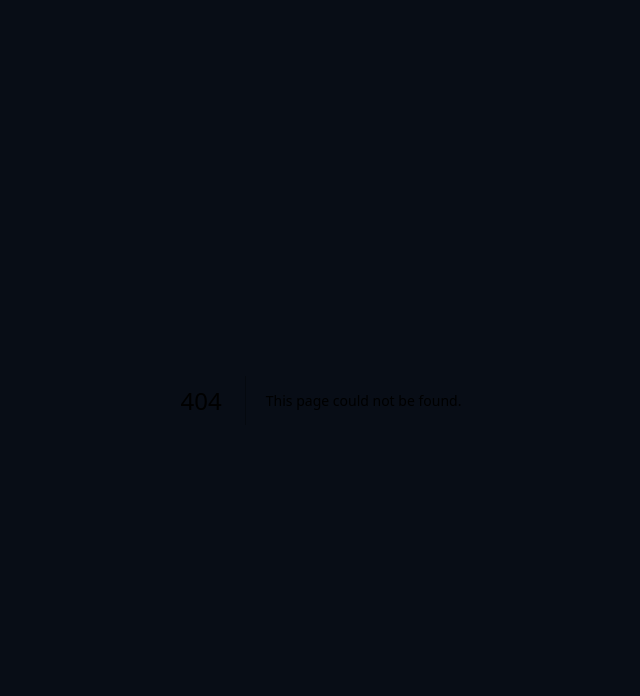
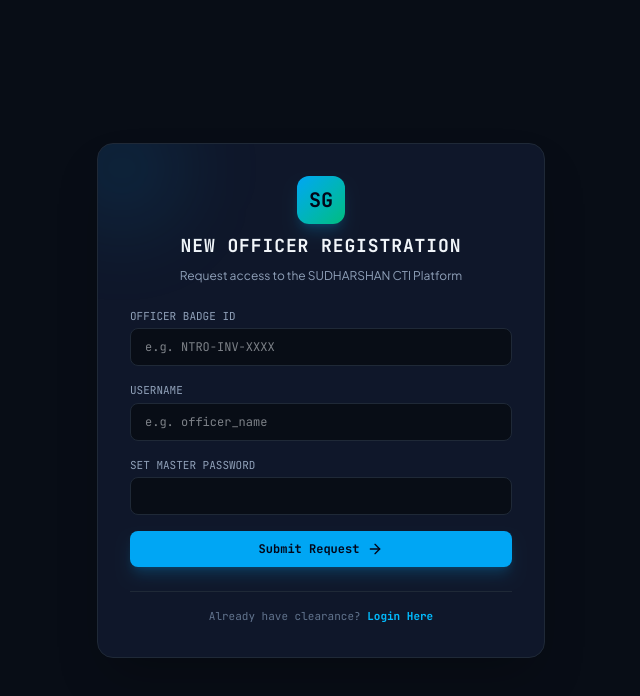
Before and after one commit to AadarshSoni24/Hackbios-Sudharshan, a Next.js app in the folder Cyber_threat/frontend/: page /signup in a window 1280 px wide. Before the commit this address had no page. Shown: the top 696 px of the page, without its empty margins (319-959 px from the left). Built offline with nearby package versions, Linux system fonts and the light colour scheme.

Commit message:
Added signup page and updated login page links

```diff
--- a/Cyber_threat/frontend/app/login/page.tsx
+++ b/Cyber_threat/frontend/app/login/page.tsx
@@ -75,6 +75,13 @@ export default function LoginPage() {
         <div className="pt-4 border-t border-[#1F2937] text-center text-[10px] font-mono text-slate-500">
           SECURE 2FA ENFORCED · SINGLE-ROLE ANALYST ACCESS
         </div>
+
+        <div className="text-center text-[11px] font-mono">
+          <span className="text-slate-500">New Officer? </span>
+          <button onClick={() => router.push("/signup")} className="text-emerald-400 hover:text-emerald-300 font-bold">
+            Register Here
+          </button>
+        </div>
       </div>
     </div>
   )
--- /dev/null
+++ b/Cyber_threat/frontend/app/signup/page.tsx
@@ -0,0 +1,86 @@
+"use client"
+
+import { useState } from "react"
+import { useRouter } from "next/navigation"
+import { ArrowRight } from "lucide-react"
+
+export default function SignupPage() {
+  const router = useRouter()
+  const [badge, setBadge] = useState("")
+  const [username, setUsername] = useState("")
+  const [password, setPassword] = useState("")
+
+  function handleSignup(e: React.FormEvent) {
+    e.preventDefault()
+    // Mock signup, redirect to login
+    router.push("/login")
+  }
+
+  return (
+    <div className="min-h-screen bg-[#080D16] flex items-center justify-center p-4 font-sans text-slate-100">
+      <div className="w-full max-w-md bg-[#0F172A] border border-[#1F2937] rounded-2xl p-8 space-y-6 shadow-2xl relative overflow-hidden">
+        {/* Glow corner */}
+        <div className="absolute -top-10 -left-10 w-32 h-32 bg-sky-500/10 rounded-full blur-2xl" />
+
+        <div className="text-center space-y-2">
+          <div className="inline-flex h-12 w-12 rounded-xl bg-gradient-to-br from-sky-500 to-emerald-500 items-center justify-center font-mono font-bold text-slate-950 text-xl shadow-lg shadow-sky-500/20">
+            SG
+          </div>
+          <h1 className="text-lg font-mono font-bold tracking-wider text-slate-100">NEW OFFICER REGISTRATION</h1>
+          <p className="text-xs text-slate-400">Request access to the SUDHARSHAN CTI Platform</p>
+        </div>
+
+        <form onSubmit={handleSignup} className="space-y-4">
+          <div>
+            <label className="block text-[11px] font-mono text-slate-400 mb-1">OFFICER BADGE ID</label>
+            <input
+              type="text"
+              value={badge}
+              onChange={(e) => setBadge(e.target.value)}
+              placeholder="e.g. NTRO-INV-XXXX"
+              className="w-full px-3.5 py-2.5 bg-[#080D16] border border-[#1F2937] rounded-lg text-xs font-mono text-slate-100 focus:outline-none focus:border-sky-400"
+              required
+            />
+          </div>
+
+          <div>
+            <label className="block text-[11px] font-mono text-slate-400 mb-1">USERNAME</label>
+            <input
+              type="text"
+              value={username}
+              onChange={(e) => setUsername(e.target.value)}
+              placeholder="e.g. officer_name"
+              className="w-full px-3.5 py-2.5 bg-[#080D16] border border-[#1F2937] rounded-lg text-xs font-mono text-slate-100 focus:outline-none focus:border-sky-400"
+              required
+            />
+          </div>
+
+          <div>
+            <label className="block text-[11px] font-mono text-slate-400 mb-1">SET MASTER PASSWORD</label>
+            <input
+              type="password"
+              value={password}
+              onChange={(e) => setPassword(e.target.value)}
+              className="w-full px-3.5 py-2.5 bg-[#080D16] border border-[#1F2937] rounded-lg text-xs font-mono text-slate-100 focus:outline-none focus:border-sky-400"
+              required
+            />
+          </div>
+
+          <button
+            type="submit"
+            className="w-full py-2.5 bg-sky-500 hover:bg-sky-400 text-slate-950 font-mono text-xs font-bold rounded-lg transition-all shadow-lg shadow-sky-500/20 flex items-center justify-center gap-2 mt-2"
+          >
+            Submit Request <ArrowRight className="h-4 w-4" />
+          </button>
+        </form>
+
+        <div className="pt-4 border-t border-[#1F2937] text-center text-[11px] font-mono">
+          <span className="text-slate-500">Already have clearance? </span>
+          <button onClick={() => router.push("/login")} className="text-sky-400 hover:text-sky-300 font-bold">
+            Login Here
+          </button>
+        </div>
+      </div>
+    </div>
+  )
+}
```
